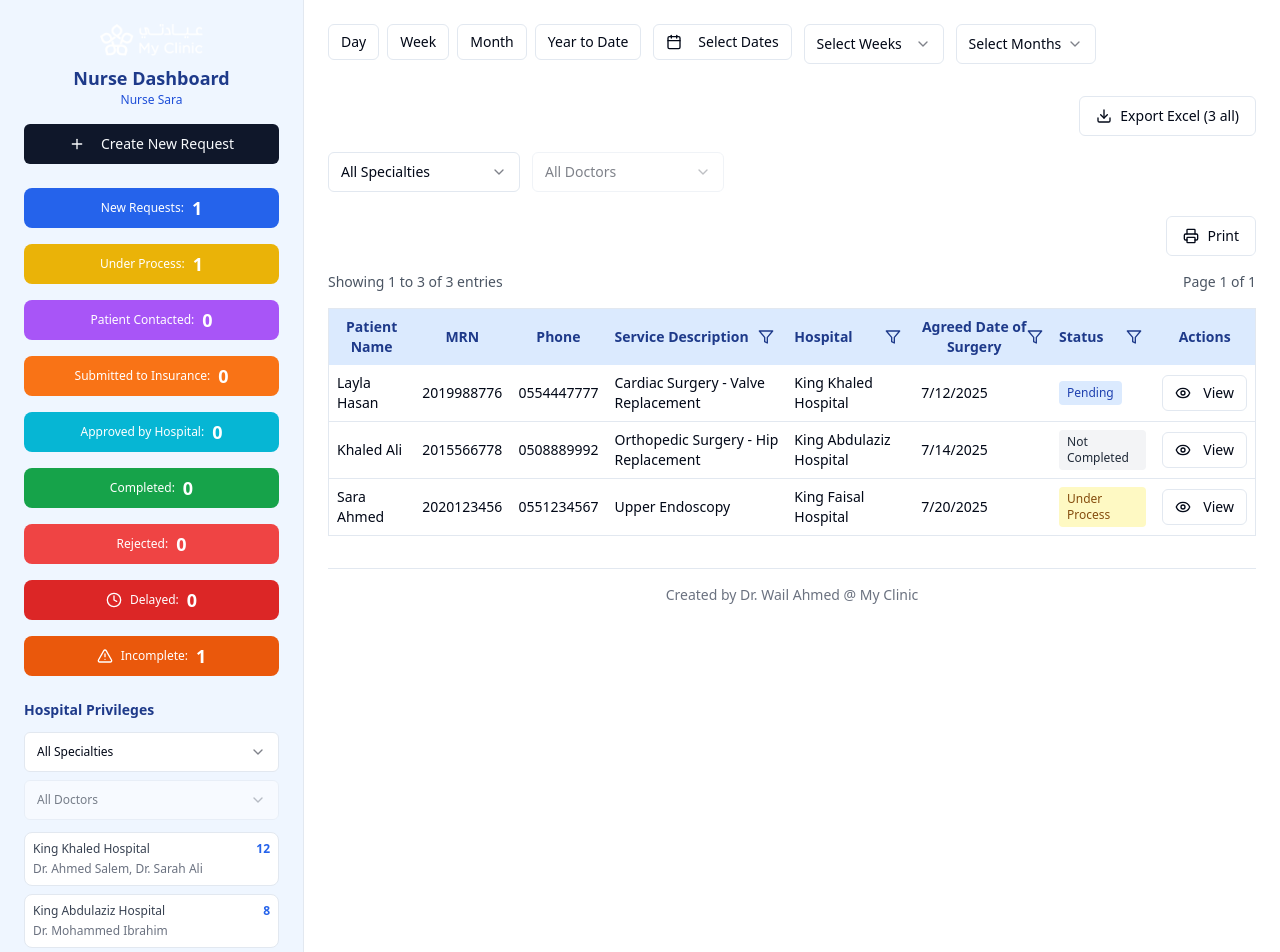
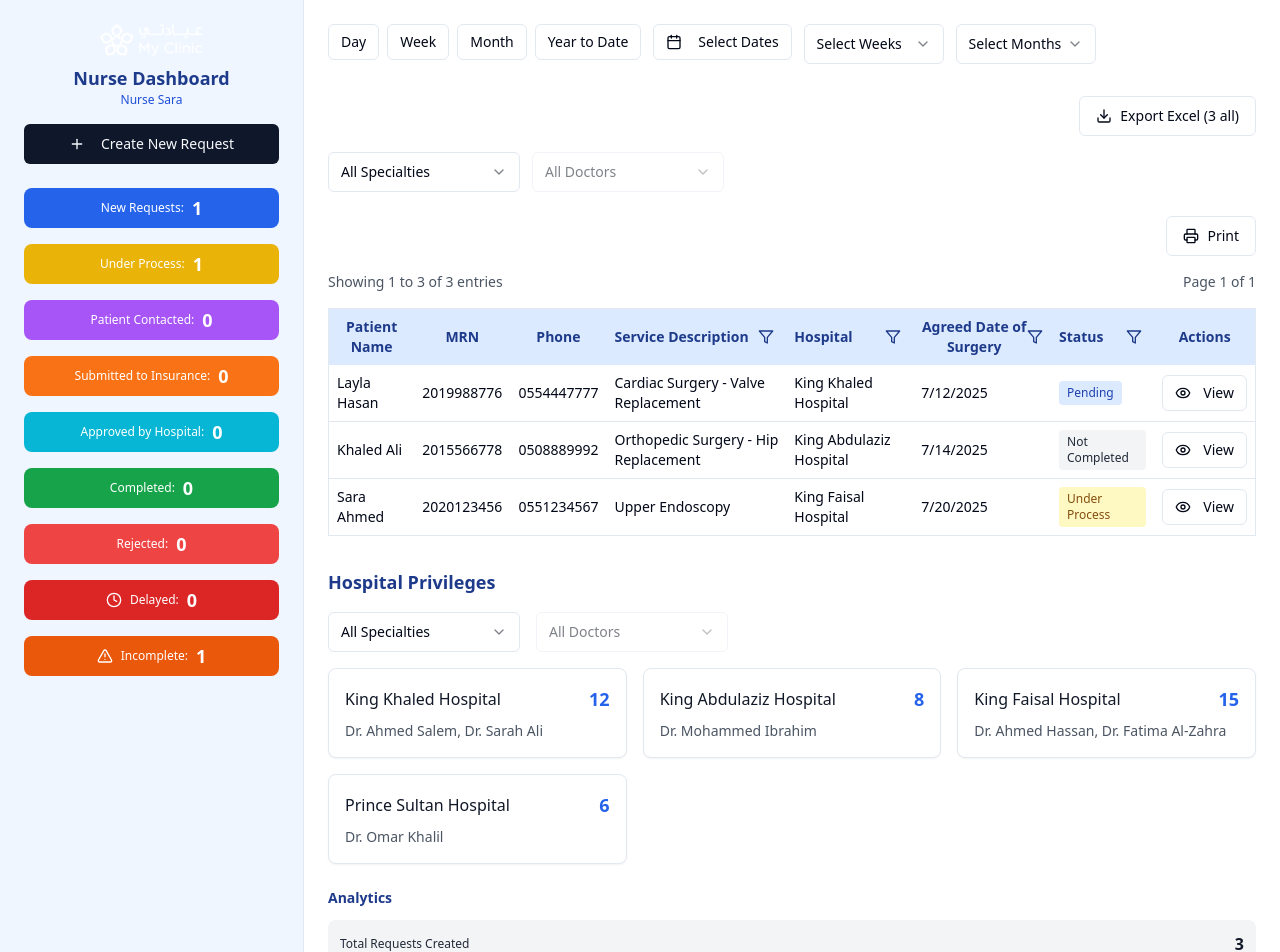
Before and after one commit to inpatient-MyClinic/Inpatienteam-clinic.Dr.Wail, a React (Vite) app: page /nurse-dashboard in a window 1280 px wide. Shown: the top 952 px of the page. Built offline with nearby package versions, Linux system fonts and the light colour scheme.

Commit message:
Refactor: Move hospital privileges and analytics
Move hospital privileges and analytics sections to the right side of the nurse dashboard, below the table.

```diff
--- /dev/null
+++ b/src/components/nurse/NurseHospitalPrivileges.tsx
@@ -0,0 +1,104 @@
+
+import React, { useState } from "react";
+import { Select, SelectContent, SelectItem, SelectTrigger, SelectValue } from "@/components/ui/select";
+import { Button } from "@/components/ui/button";
+import { specialties, doctorsBySpecialty } from "@/data/medicalData";
+
+export default function NurseHospitalPrivileges() {
+  const [privilegeSpecialtyFilter, setPrivilegeSpecialtyFilter] = useState("all");
+  const [privilegeDoctorFilter, setPrivilegeDoctorFilter] = useState("all");
+
+  // Mock hospital privileges data with doctors and specialties
+  const hospitalPrivileges = [
+    { name: "King Khaled Hospital", cases: 12, doctors: ["Dr. Ahmed Salem", "Dr. Sarah Ali"], specialty: "urology" },
+    { name: "King Abdulaziz Hospital", cases: 8, doctors: ["Dr. Mohammed Ibrahim"], specialty: "orthopedics" },
+    { name: "King Faisal Hospital", cases: 15, doctors: ["Dr. Ahmed Hassan", "Dr. Fatima Al-Zahra"], specialty: "gastroenterology" },
+    { name: "Prince Sultan Hospital", cases: 6, doctors: ["Dr. Omar Khalil"], specialty: "cardiology" },
+  ];
+
+  const availableDoctorsForPrivilege = privilegeSpecialtyFilter !== "all" ?
+    doctorsBySpecialty[privilegeSpecialtyFilter as keyof typeof doctorsBySpecialty] || [] :
+    [];
+
+  const filteredPrivileges = hospitalPrivileges.filter(hospital => {
+    const matchesSpecialty = privilegeSpecialtyFilter === "all" || hospital.specialty === privilegeSpecialtyFilter;
+    const matchesDoctor = privilegeDoctorFilter === "all" || hospital.doctors.some(doctor =>
+      availableDoctorsForPrivilege.some(d => d.label === doctor && d.value === privilegeDoctorFilter)
+    );
+    return matchesSpecialty && matchesDoctor;
+  });
+
+  const clearPrivilegeFilters = () => {
+    setPrivilegeSpecialtyFilter("all");
+    setPrivilegeDoctorFilter("all");
+  };
+
+  return (
+    <div className="mt-8">
+      <h3 className="text-lg font-semibold text-blue-900 mb-4">Hospital Privileges</h3>
+
+      {/* Privilege Filters */}
+      <div className="flex gap-4 mb-4">
+        <Select value={privilegeSpecialtyFilter} onValueChange={setPrivilegeSpecialtyFilter}>
+          <SelectTrigger className="w-48">
+            <SelectValue placeholder="Filter by Specialty" />
+          </SelectTrigger>
+          <SelectContent>
+            <SelectItem value="all">All Specialties</SelectItem>
+            {specialties.map((specialty) => (
+              <SelectItem key={specialty.value} value={specialty.value}>
+                {specialty.label}
+              </SelectItem>
+            ))}
+          </SelectContent>
+        </Select>
+
+        <Select
+          value={privilegeDoctorFilter}
+          onValueChange={setPrivilegeDoctorFilter}
+          disabled={privilegeSpecialtyFilter === "all"}
+        >
+          <SelectTrigger className="w-48">
+            <SelectValue placeholder="Filter by Doctor" />
+          </SelectTrigger>
+          <SelectContent>
+            <SelectItem value="all">All Doctors</SelectItem>
+            {availableDoctorsForPrivilege.map((doctor) => (
+              <SelectItem key={doctor.value} value={doctor.value}>
+                {doctor.label}
+              </SelectItem>
+            ))}
+          </SelectContent>
+        </Select>
+
+        {(privilegeSpecialtyFilter !== "all" || privilegeDoctorFilter !== "all") && (
+          <Button
+            variant="ghost"
+            size="sm"
+            onClick={clearPrivilegeFilters}
+            className="text-red-600 hover:text-red-700"
+          >
+            Clear Privilege Filters
+          </Button>
+        )}
+      </div>
+
+      <div className="grid grid-cols-1 md:grid-cols-2 lg:grid-cols-3 gap-4">
+        {filteredPrivileges.map((hospital) => (
+          <div
+            key={hospital.name}
+            className="p-4 bg-white rounded-lg border shadow-sm"
+          >
+            <div className="flex justify-between items-center mb-2">
+              <h4 className="font-medium text-gray-900">{hospital.name}</h4>
+              <span className="font-bold text-blue-600 text-lg">{hospital.cases}</span>
+            </div>
+            <div className="text-gray-600 text-sm">
+              {hospital.doctors.join(", ")}
+            </div>
+          </div>
+        ))}
+      </div>
+    </div>
+  );
+}
--- a/src/components/nurse/NurseSidebar.tsx
+++ b/src/components/nurse/NurseSidebar.tsx
@@ -1,13 +1,10 @@
 
-import React, { useState } from "react";
+import React from "react";
 import { Button } from "@/components/ui/button";
-import { Plus, ArrowLeft, Filter } from "lucide-react";
-import { Select, SelectContent, SelectItem, SelectTrigger, SelectValue } from "@/components/ui/select";
+import { Plus, ArrowLeft } from "lucide-react";
 import { useNavigate } from "react-router-dom";
 import NurseStats from "./NurseStats";
-import NurseAnalytics from "./NurseAnalytics";
 import { NurseRequest } from "@/hooks/useNurseRequests";
-import { specialties, doctorsBySpecialty } from "@/data/medicalData";
 
 interface NurseSidebarProps {
   currentNurseName: string;
@@ -25,33 +22,6 @@ export default function NurseSidebar({
   onStatusFilterClick
 }: NurseSidebarProps) {
   const navigate = useNavigate();
-  const [privilegeSpecialtyFilter, setPrivilegeSpecialtyFilter] = useState("all");
-  const [privilegeDoctorFilter, setPrivilegeDoctorFilter] = useState("all");
-
-  // Mock hospital privileges data with doctors and specialties
-  const hospitalPrivileges = [
-    { name: "King Khaled Hospital", cases: 12, doctors: ["Dr. Ahmed Salem", "Dr. Sarah Ali"], specialty: "urology" },
-    { name: "King Abdulaziz Hospital", cases: 8, doctors: ["Dr. Mohammed Ibrahim"], specialty: "orthopedics" },
-    { name: "King Faisal Hospital", cases: 15, doctors: ["Dr. Ahmed Hassan", "Dr. Fatima Al-Zahra"], specialty: "gastroenterology" },
-    { name: "Prince Sultan Hospital", cases: 6, doctors: ["Dr. Omar Khalil"], specialty: "cardiology" },
-  ];
-
-  const availableDoctorsForPrivilege = privilegeSpecialtyFilter !== "all" ?
-    doctorsBySpecialty[privilegeSpecialtyFilter as keyof typeof doctorsBySpecialty] || [] :
-    [];
-
-  const filteredPrivileges = hospitalPrivileges.filter(hospital => {
-    const matchesSpecialty = privilegeSpecialtyFilter === "all" || hospital.specialty === privilegeSpecialtyFilter;
-    const matchesDoctor = privilegeDoctorFilter === "all" || hospital.doctors.some(doctor =>
-      availableDoctorsForPrivilege.some(d => d.label === doctor && d.value === privilegeDoctorFilter)
-    );
-    return matchesSpecialty && matchesDoctor;
-  });
-
-  const clearPrivilegeFilters = () => {
-    setPrivilegeSpecialtyFilter("all");
-    setPrivilegeDoctorFilter("all");
-  };
 
   return (
     <aside className="w-[19rem] bg-blue-50 flex flex-col items-center p-6 border-r">
@@ -76,76 +46,6 @@ export default function NurseSidebar({
         onStatusFilterClick={onStatusFilterClick}
       />
 
-      {/* Hospital Privileges with Filters */}
-      <div className="w-full mt-6">
-        <h3 className="text-sm font-semibold text-blue-900 mb-3">Hospital Privileges</h3>
-
-        {/* Privilege Filters */}
-        <div className="space-y-2 mb-3">
-          <Select value={privilegeSpecialtyFilter} onValueChange={setPrivilegeSpecialtyFilter}>
-            <SelectTrigger className="w-full text-xs">
-              <SelectValue placeholder="Filter by Specialty" />
-            </SelectTrigger>
-            <SelectContent>
-              <SelectItem value="all">All Specialties</SelectItem>
-              {specialties.map((specialty) => (
-                <SelectItem key={specialty.value} value={specialty.value}>
-                  {specialty.label}
-                </SelectItem>
-              ))}
-            </SelectContent>
-          </Select>
-
-          <Select
-            value={privilegeDoctorFilter}
-            onValueChange={setPrivilegeDoctorFilter}
-            disabled={privilegeSpecialtyFilter === "all"}
-          >
-            <SelectTrigger className="w-full text-xs">
-              <SelectValue placeholder="Filter by Doctor" />
-            </SelectTrigger>
-            <SelectContent>
-              <SelectItem value="all">All Doctors</SelectItem>
-              {availableDoctorsForPrivilege.map((doctor) => (
-                <SelectItem key={doctor.value} value={doctor.value}>
-                  {doctor.label}
-                </SelectItem>
-              ))}
-            </SelectContent>
-          </Select>
-
-          {(privilegeSpecialtyFilter !== "all" || privilegeDoctorFilter !== "all") && (
-            <Button
-              variant="ghost"
-              size="sm"
-              onClick={clearPrivilegeFilters}
-              className="w-full text-xs text-red-600 hover:text-red-700"
-            >
-              Clear Privilege Filters
-            </Button>
-          )}
-        </div>
-
-        <div className="space-y-2">
-          {filteredPrivileges.map((hospital) => (
-            <div
-              key={hospital.name}
-              className="p-2 bg-white rounded-lg border text-xs"
-            >
-              <div className="flex justify-between items-center mb-1">
-                <span className="text-gray-700 truncate font-medium">{hospital.name}</span>
-                <span className="font-bold text-blue-600">{hospital.cases}</span>
-              </div>
-              <div className="text-gray-500 text-xs">
-                {hospital.doctors.join(", ")}
-              </div>
-            </div>
-          ))}
-        </div>
-      </div>
-
-      <NurseAnalytics filteredRequests={filteredRequests} currentNurseName={currentNurseName} />
-
       <Button
         variant="outline"
         onClick={() => navigate("/role-selection")}
--- a/src/pages/NurseDashboard.tsx
+++ b/src/pages/NurseDashboard.tsx
@@ -1,4 +1,3 @@
-
 import React, { useState } from "react";
 import { useNavigate } from "react-router-dom";
 import ExportButton from "@/components/ExportButton";
@@ -6,6 +5,8 @@ import NurseSidebar from "@/components/nurse/NurseSidebar";
 import NurseFilters from "@/components/nurse/NurseFilters";
 import NurseRequestsTable from "@/components/nurse/NurseRequestsTable";
 import DateRangeFilter from "@/components/DateRangeFilter";
+import NurseHospitalPrivileges from "@/components/nurse/NurseHospitalPrivileges";
+import NurseAnalytics from "@/components/nurse/NurseAnalytics";
 import { useNurseRequests } from "@/hooks/useNurseRequests";
 import { doctorsBySpecialty } from "@/data/medicalData";
 
@@ -124,6 +125,12 @@ export default function NurseDashboard() {
           updateStatus={updateStatus}
         />
 
+        {/* Hospital Privileges */}
+        <NurseHospitalPrivileges />
+
+        {/* Analytics */}
+        <NurseAnalytics filteredRequests={filteredRequests} currentNurseName={currentNurseName} />
+
         {/* Footer */}
         <div className="mt-8 text-center text-sm text-gray-500 border-t pt-4">
           Created by Dr. Wail Ahmed @ My Clinic
```
